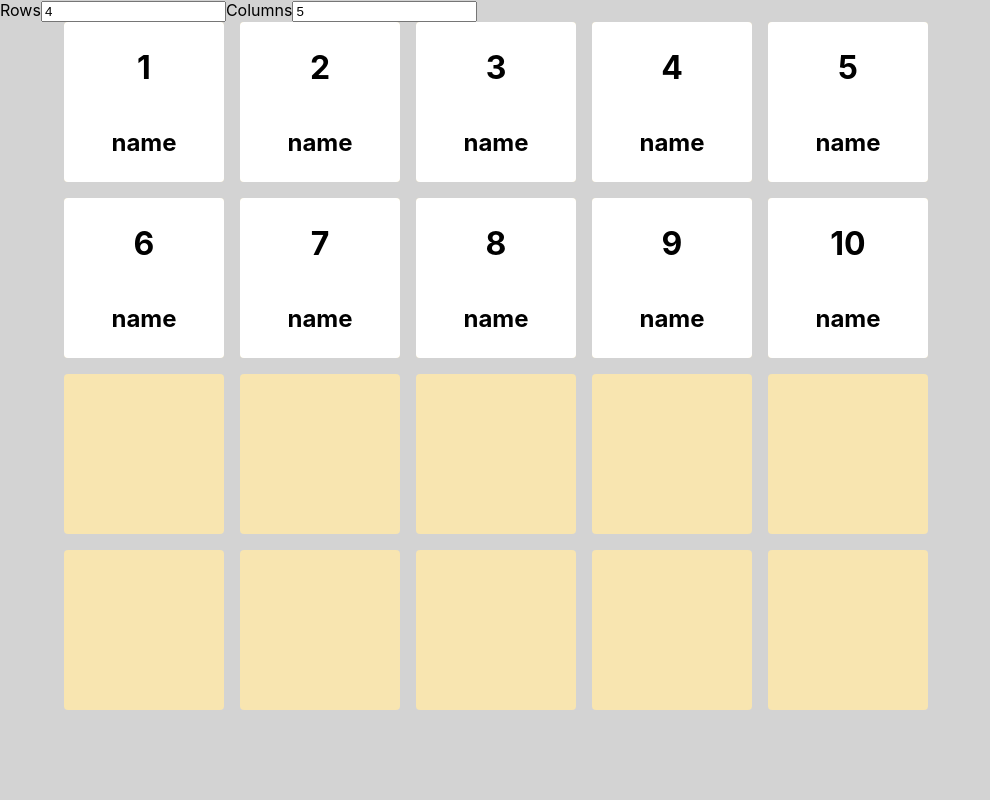
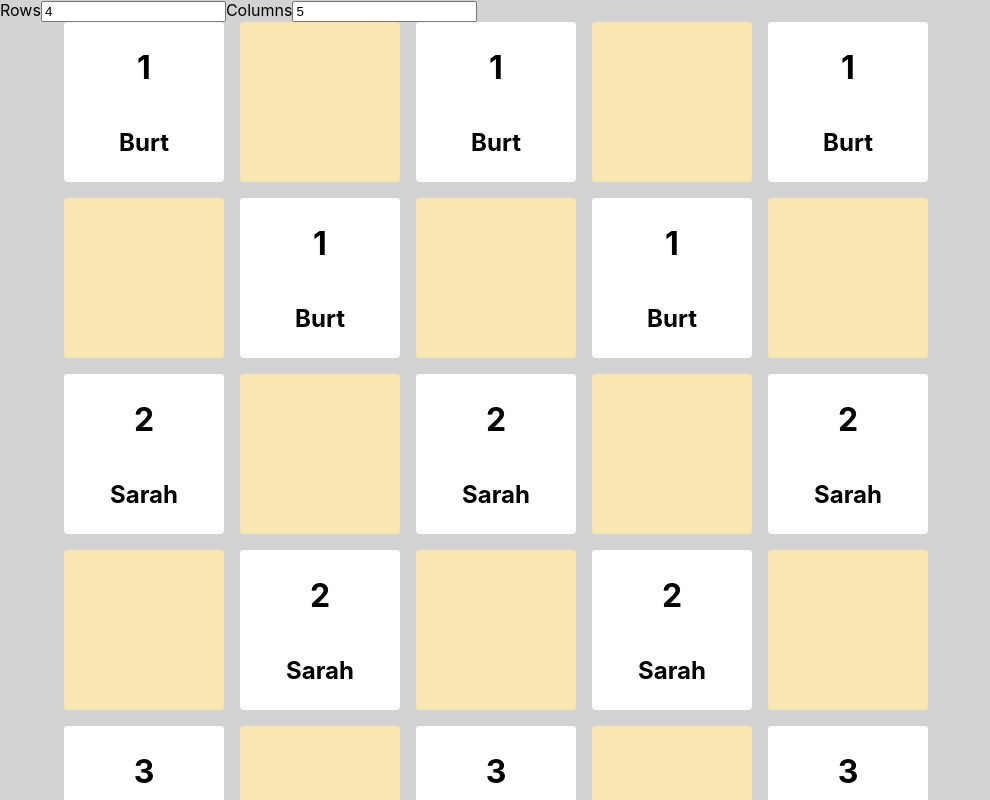
Before and after one commit to alexbeet81/seat-chart, a React (Create React App) app: page / in a window 1280 px wide. Shown: the top 800 px of the page, without its empty margins (0-990 px from the left). Built offline with nearby package versions, Linux system fonts and the light colour scheme; the HTML template or start-up script is replaced by a standard one.

Commit message:
tring to place desks into an array and return that array from the renderDesk function

```diff
--- a/src/components/SeatChart.js
+++ b/src/components/SeatChart.js
@@ -3,25 +3,90 @@ import StudentDesk from "./StudentDesk";
 import StudentCard from "./StudentCard";
 import classes from "./SeatChart.module.css";
 
-const renderDesk = (numberOfStudents, deskNumber) => {
-  // if numberOfStudents <= numberOfDesks
-  // render the desk with a student.
-  // else
-  // render the desk without a student.
-  // calculate remaing desks
-  const remainingStudents = numberOfStudents - deskNumber
+const DUMMY_STUDENTS = [
+  {
+    id: "s1",
+    studentNumber: "1",
+    name: "Burt",
+  },
+  {
+    id: "s2",
+    studentNumber: "2",
+    name: "Sarah",
+  },
+  {
+    id: "s3",
+    studentNumber: "3",
+    name: "Michael",
+  },
+  {
+    id: "s4",
+    studentNumber: "4",
+    name: "Jeff",
+  },
+  {
+    id: "s5",
+    studentNumber: "5",
+    name: "Sally",
+  },
+  {
+    id: "s6",
+    studentNumber: "6",
+    name: "Burt",
+  },
+  {
+    id: "s7",
+    studentNumber: "7",
+    name: "Sarah",
+  },
+  {
+    id: "s8",
+    studentNumber: "8",
+    name: "Michael",
+  },
+  {
+    id: "s9",
+    studentNumber: "9",
+    name: "Jeff",
+  },
+  {
+    id: "s10",
+    studentNumber: "10",
+    name: "Sally",
+  },
+];
 
-  if (remainingStudents >= 1) {
-    return <StudentDesk key={deskNumber}><StudentCard number={deskNumber + 1} name="name" /></StudentDesk>
-  } else {
-    return <StudentDesk key={deskNumber}>{null}</StudentDesk>
+const renderDesk = (deskNumber, students, columns) => {
+  const remainingStudents = students.length - deskNumber + 1;
+  // make an array equal to length of columns
+  let rowOfDesks = [];
+
+  console.log(columns, 'columns line 64');
+
+  for (let i = 0; i < columns; i++) {
+    console.log(i, "i on line 67");
+    if (students[deskNumber] !== undefined) {
+      let desk = (
+        <StudentDesk key={deskNumber}>
+          <StudentCard
+            number={students[deskNumber].studentNumber}
+            name={students[deskNumber].name}
+          />
+        </StudentDesk>
+      );
+      rowOfDesks.push(desk);
+    }
+    rowOfDesks.push(<StudentDesk key={deskNumber}>{null}</StudentDesk>);
   }
+
+  console.log(rowOfDesks);
+
+  return rowOfDesks;
 };
 
 const SeatChart = () => {
   const [rows, setRows] = useState(4);
   const [columns, setColumns] = useState(5);
-  const [numberOfStudents, setNumberOfStudents] = useState(10);
 
   const numberOfDesks = rows * columns;
 
@@ -33,10 +98,9 @@ const SeatChart = () => {
     setColumns(state.target.value);
   };
 
-  const totalDesks = [...Array(numberOfDesks)].map((element, index) => (
-    // <StudentDesk key={index}><StudentCard number={index + 1} name="name" /></StudentDesk>
-    renderDesk(numberOfStudents, index)
-  ));
+  const totalDesks = [...Array(numberOfDesks)].map((element, index) =>
+    renderDesk(index, DUMMY_STUDENTS, columns)
+  );
 
   return (
     <Fragment>
```
